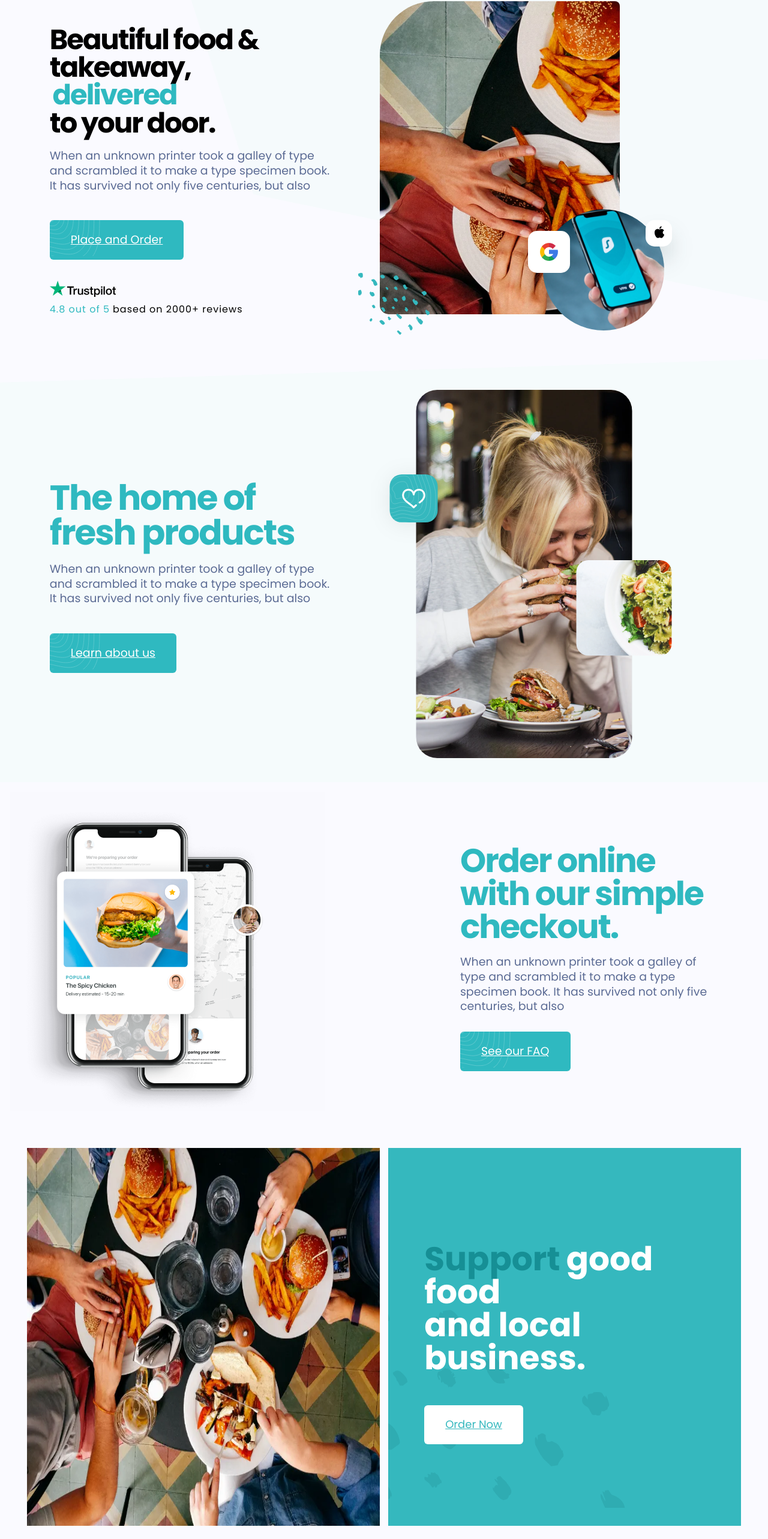
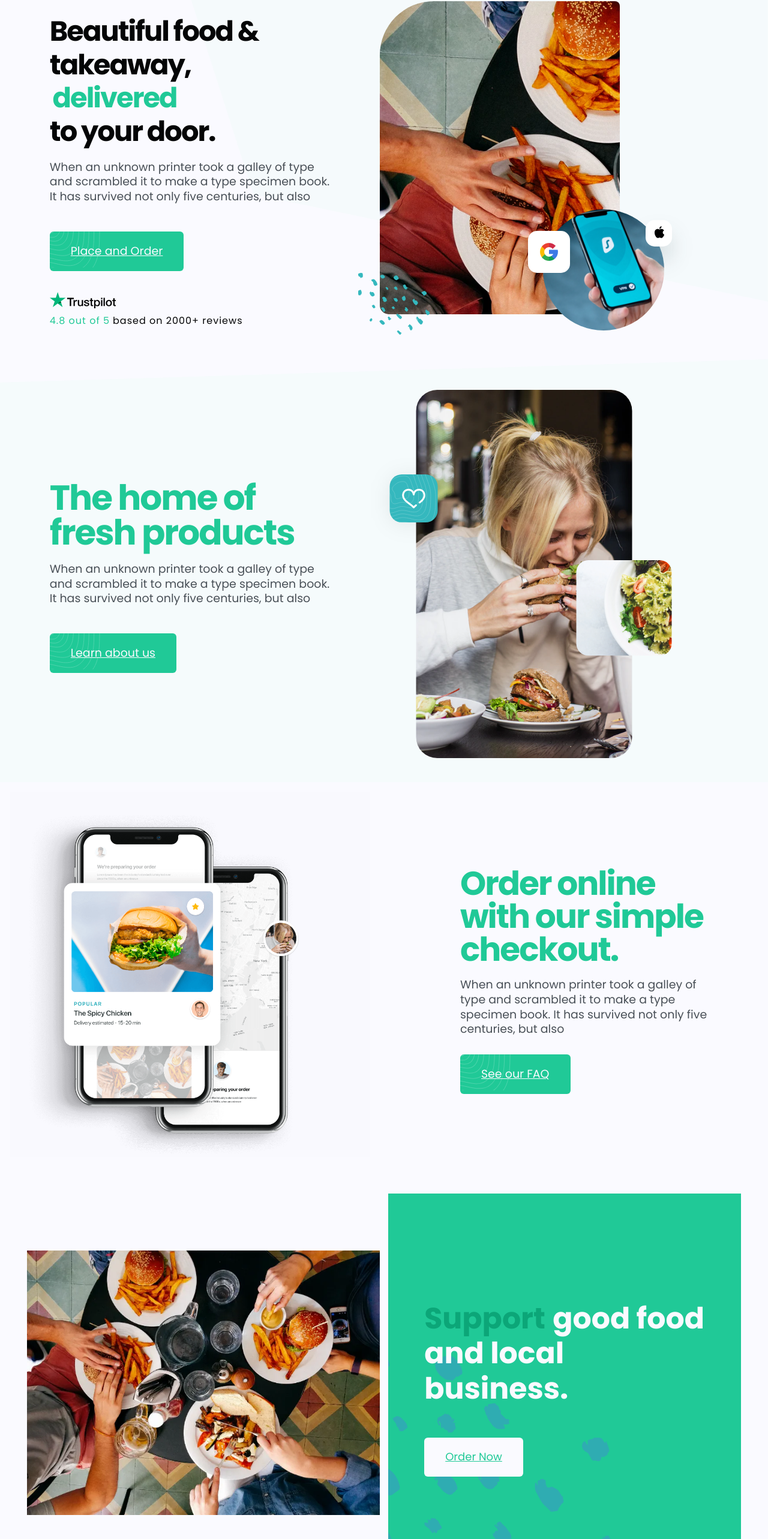
Before and after one commit to elitenoire/kingsmeal, a React (Create React App) app: page / in a window 1280 px wide. Shown: the part 111-2677 px from the top of the page at 60% size. Built offline with nearby package versions, Linux system fonts and the light colour scheme.

Commit message:
change to brand colors

```diff
--- a/src/components/Content/Content.scss
+++ b/src/components/Content/Content.scss
@@ -24,9 +24,9 @@
             .text-h1{
                 max-width:500px;
                 margin-bottom: 20px;
-                color: #000;
+                color: var(--black);
                 font-size: 2.9rem;
-                line-height: 1;
+                line-height: 1.2;
                 margin-top: 20px;
                 letter-spacing: -2px;
                 display: flex;
@@ -38,19 +38,16 @@
                 }
 
                 .primary-text{
-                    color:#2fb9c0;
+                    color: var(--primary);
                     margin-left: 0.3rem;
                 }
             }
 
             .text-p{
-                color: #5b6b94;
+                color: var(--text-light);
                 font-size:19px;
                 line-height: 1.3;
                 font-weight: 400;
-
-
-
                 p{
                     margin-bottom: 10px;
                     margin-top: 0;
@@ -67,12 +64,12 @@
                 .btn{
                     padding:20px 35px;
                     border-radius: 6px;
-                    background-color: #2fb9c0;
+                    background-color:  var(--primary);
                     background-image: url(../../../public/images/Button-Wave.svg);
                     background-repeat: no-repeat;
                     font-size: 19px;
                     text-align: center;
-                    color: #fff;
+                    color: var(--white);
                 }
             }
 
@@ -89,12 +86,12 @@
                 }
 
                 .feedback-text{
-                    color: #000;
+                    color: var(--black);
                     font-size:16px;
                     letter-spacing: 1px;
 
                     .primary-text{
-                        color: #2fb9c0;
+                        color:  var(--primary);
                         margin-right: 5px;
                     }
                 }
@@ -117,7 +114,7 @@
         .text-h2{
             max-width:500px;
             margin-bottom: 20px;
-            color: #2fb9c0;
+            color:  var(--primary);
             font-size: 58px;
             line-height: 1;
             margin-top: 20px;
--- a/src/components/Content/SecondaryContent/SecondaryContent.js
+++ b/src/components/Content/SecondaryContent/SecondaryContent.js
@@ -1,7 +1,6 @@
-import React from 'react'
 import './SecondaryContent.scss'
 
-const SecondaryContent = ( props ) => {
+const SecondaryContent = props => {
 	return (
 		<div>
 			<div className="content second-content">
@@ -11,15 +10,16 @@ const SecondaryContent = ( props ) => {
 							{props.headingBefore} <br></br>
 							{props.headingAfter}
 						</h2>
-            <p className="text-p">
-              {props.para}
-            </p>
+						<p className="text-p">{props.para}</p>
 						<div className="btn-container">
-              <a href="/order" className="btn"> {props.btnText}</a>
+							<a href="/order" className="btn">
+								{' '}
+								{props.btnText}
+							</a>
 						</div>
 					</div>
 					<div className="content-img">
-            <img src={`images/${props.image}`} alt="heroimg" className="hero-img"/>
+						<img src={`images/${props.image}`} alt="hero" className="hero-img" />
 					</div>
 				</div>
 			</div>
--- a/src/components/Content/SecondaryContent/SecondaryContent.scss
+++ b/src/components/Content/SecondaryContent/SecondaryContent.scss
@@ -20,8 +20,6 @@
         grid-column-gap: 0.9rem;
 
         }
-
-
         .content-text{
             display: flex;
             flex-direction: column;
@@ -33,7 +31,7 @@
             .text-h1{
                 max-width:500px;
                 margin-bottom: 20px;
-                color: #000;
+                color: var(--black);
                 font-size: 60px;
                 line-height: 1;
                 margin-top: 20px;
@@ -45,13 +43,13 @@
                 }
 
                 .primary-text{
-                    color:#2fb9c0;
+                    color:var(--primary);
                     margin-left: 15px;
                 }
             }
 
             .text-p{
-                color: #5b6b94;
+                color: var(--text-light);
                 font-size:19px;
                 line-height: 1.3;
                 font-weight: 400;
@@ -72,12 +70,12 @@
                 .btn{
                     padding:20px 35px;
                     border-radius: 6px;
-                    background-color: #2fb9c0;
+                    background-color: var(--primary);
                     background-image: url(../../../../public/images/Button-Wave.svg);
                     background-repeat: no-repeat;
                     font-size: 19px;
                     text-align: center;
-                    color: #fff;
+                    color: var(--white);
                 }
             }
 
@@ -94,12 +92,12 @@
                 }
 
                 .feedback-text{
-                    color: #000;
+                    color: var(--black);
                     font-size:16px;
                     letter-spacing: 1px;
 
                     .primary-text{
-                        color: #2fb9c0;
+                        color: var(--primary);
                         margin-right: 5px;
                     }
                 }
@@ -124,7 +122,7 @@
         .text-h2{
             max-width:550px;
             margin-bottom: 20px;
-            color: #2fb9c0;
+            color: var(--primary);
             font-size: 58px;
             line-height: 1;
             margin-top: 20px;
--- a/src/components/DisplayContent/DisplayContent.scss
+++ b/src/components/DisplayContent/DisplayContent.scss
@@ -24,7 +24,7 @@
             .display-text-h1{
                 max-width:700px;
                 margin-bottom: 20px;
-                color: #000;
+                color: var(--black);
                 font-size: 55px;
                 line-height: 1;
                 margin-top: 20px;
@@ -36,12 +36,12 @@
                 }
 
                 .display-primary-text{
-                    color:#2fb9c0;
+                    color:var(--primary);
                 }
             }
 
             .display-text-p{
-                color: #5b6b94;
+                color: var(--text-light);
                 font-size:19px;
                 line-height: 1.3;
                 font-weight: 400;
@@ -62,12 +62,12 @@
                 .btn{
                     padding:20px 35px;
                     border-radius: 6px;
-                    background-color: #2fb9c0;
+                    background-color: var(--primary);
                     background-image: url(../../../public/images/Button-Wave.svg);
                     background-repeat: no-repeat;
                     font-size: 19px;
                     text-align: center;
-                    color: #fff;
+                    color: var(--white);
                 }
             }
         }
@@ -75,7 +75,7 @@
         .display-hero-img{
             display: flex;
             align-items: center;
-            width: 70%;
+            width: 80%;
             height: 100%;
         }
     }
--- a/src/components/SupportSection/SupportSection.js
+++ b/src/components/SupportSection/SupportSection.js
@@ -10,8 +10,7 @@ const SupportSection = () => {
 				</div>
 				<div className="support-content">
 					<h1 className="support-heading">
-						<span className="dim-heading">Support</span>good food<br></br>
-						and local business.
+						<span className="dim-heading">Support</span>good food and local business.
 					</h1>
 					<Link to="/order" className="support-button">
 						Order Now
--- a/src/components/SupportSection/SupportSection.scss
+++ b/src/components/SupportSection/SupportSection.scss
@@ -14,9 +14,10 @@
 
         }
         .support-img{
+            display: flex;
+            align-items: center;
             img{
                 width: 100%;
-                height: 100%;
             }
         }
 
@@ -26,29 +27,30 @@
            justify-content:center;
            align-items:flex-start;
            padding: 25px 60px;
-            background-color: #35b8be;
+           background-color: var(--primary);
            background-image: url('../../../public/images/Pattern.svg');
            background-size: contain;
            background-repeat: no-repeat;
 
           .support-heading{
-                color: #fff;
-                font-size:55px;
-                line-height: 1;
+              color: var(--white);
+              font-size: 49px;
+              line-height: 1.2;
               margin-top: 20px;
               margin-bottom:10px;
               font-weight: 700;
 
               .dim-heading{
-                    color:#168f95;
-                    margin-right: 10px;
+                  margin-right: 0.25em;
+                  color: var(--primary7);
+
               }
           }
 
           .support-button{
               margin-top: 42px;
-                background-color: #fff;
-                color: #35b8be;
+              background-color: var(--white);
+              color: var(--primary);;
               padding: 20px 35px;
               font-size:18px;
               text-align: center;
```
Also changed, not shown: src/components/Services/Services.js (added, +49 -0 lines), src/components/Services/Services.scss (added, +88 -0 lines). Lines whose indentation alone changed are shown as unchanged.
